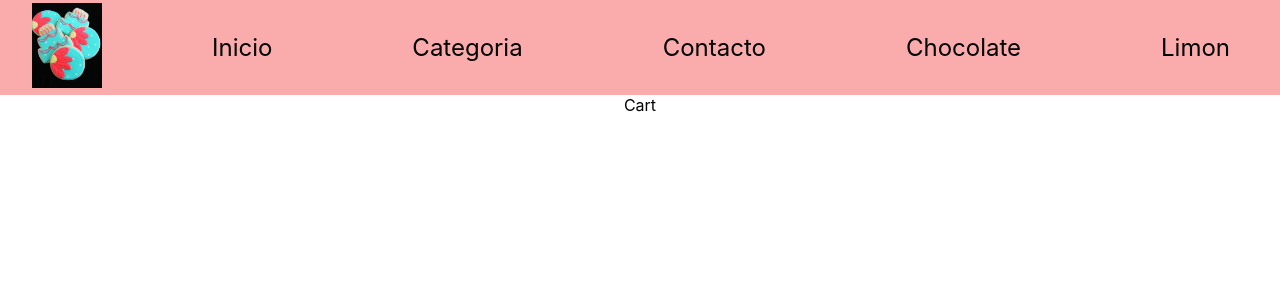
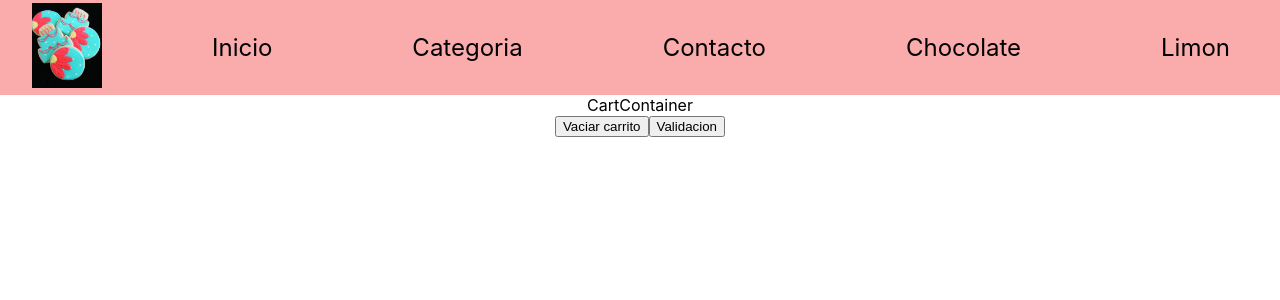
Before and after one commit to nazafili/ReactJS, a React (Create React App) app: page /cart in a window 1280 px wide. Shown: the top 300 px of the page. Built offline with nearby package versions, Linux system fonts and the light colour scheme.

Commit message:
agregamos cart context

```diff
--- a/src/App.js
+++ b/src/App.js
@@ -4,25 +4,31 @@ import ItemListContainer from './components/ItemListContainer/ItemListContainer'
 import ItemDetailContainer from './components/ItemDetailContainer/ItemDetailContainer';
 import { BrowserRouter, Routes, Route } from 'react-router-dom';
 import Contacto from './components/Contacto/Contacto'
-import Cart from './components/Cart/Cart';
+import CartContainer from './components/CartContainer/CartContainer';
+import { CartProvider } from './context/CartContext';
+
 
 function App() {
   return (
+
+    <CartProvider>
       <BrowserRouter>
         <div className="App">
           <div>
             <NavBar />
             <Routes>
               <Route path='/' element={<ItemListContainer greeting="Bienvenidos!" />} />
-            <Route path='/contacto' element={<Contacto/>} />
-            <Route path='/productos' element={<ItemListContainer/>} />
-            <Route path='/productos/:categoryId' element={<ItemListContainer/>} />
-            <Route path='/item/:productId' element={<ItemDetailContainer/>} />
-            <Route path='/cart' element={<Cart/>} />
+              <Route path='/contacto' element={<Contacto />} />
+              <Route path='/productos' element={<ItemListContainer />} />
+              <Route path='/productos/:categoryId' element={<ItemListContainer />} />
+              <Route path='/item/:productId' element={<ItemDetailContainer />} />
+              <Route path='/cart' element={<CartContainer />} />
             </Routes>
           </div>
         </div>
       </BrowserRouter>
+    </CartProvider>
+
   );
 }
 
--- a/src/components/Cart/Cart.jsx
+++ /dev/null
@@ -1,7 +0,0 @@
-const Cart = () => {
-  return (
-    <div>Cart</div>
-  )
-}
-
-export default Cart
--- /dev/null
+++ b/src/components/CartContainer/CartContainer.js
@@ -0,0 +1,22 @@
+import React, { useContext } from 'react';
+import { CartContext } from "../../context/CartContext"
+
+const CartContainer = () => {
+    const {productCartList, removeItem, clear, isInCart} = useContext(CartContext);
+    return (
+        <div>
+            CartContainer
+            <div>
+                {productCartList.map(item => (
+                    <div>
+                    <p>{item.title} - {item.quantity}</p>
+                    <button onClick={()=>removeItem(item.id)}>eliminar producto</button>
+                    </div>
+                ))}
+                <button onClick={clear}>Vaciar carrito</button>
+                <button onClick={()=>isInCart(1)}>Validacion</button>
+            </div>
+        </div>
+    )
+}
+export default CartContainer
--- a/src/components/CartWidget/CartWidget.jsx
+++ b/src/components/CartWidget/CartWidget.jsx
@@ -1,10 +1,15 @@
 import React from 'react'
 import { FontAwesomeIcon } from '@fortawesome/react-fontawesome'
-import { faCoffee, faCartShopping} from '@fortawesome/free-solid-svg-icons'
+import { faCoffee, faCartShopping } from '@fortawesome/free-solid-svg-icons'
+import { Link } from 'react-router-dom';
 
 const CartWidget = () => {
   return (
-    <FontAwesomeIcon icon={faCartShopping}/>
+    <div>
+      <Link to='/cart'>
+        <FontAwesomeIcon icon={faCartShopping} />
+      </Link>
+    </div>
   )
 }
 
--- a/src/components/Item/Item.js
+++ b/src/components/Item/Item.js
@@ -19,7 +19,6 @@ const Item = ({ id, name, price, image, stock }) => {
       <Link to={`/item/${id}`}>
         <button className='btn-detalle'>ver detalle</button>
       </Link>
-      <Counter stock={5} onAdd={onAdd} />
     </div>
   )
 }
--- a/src/components/ItemDetail/ItemDetail.jsx
+++ b/src/components/ItemDetail/ItemDetail.jsx
@@ -1,15 +1,18 @@
-import { useState } from 'react';
+import { useState, useContext } from 'react';
 import Counter from '../Counter/Counter';
 import './ItemDetail.css';
+import { CartContext } from '../../context/CartContext';
 
 
 const ItemDetail = ({ data }) => {
 
+  const {addItem} = useContext(CartContext);
   const [dato, setDato] = useState(0);
 
   const onAdd  = (dato) => {
     console.log('Agregaste: ' + dato + ' tortas a tu carrito')
     setDato(dato);
+    addItem(data, dato);
   }
 
   return (
--- a/src/components/NavBar/NavBar.js
+++ b/src/components/NavBar/NavBar.js
@@ -8,34 +8,32 @@ const NavBar = () => {
         <>
             <div className='navbar-container'>
                 <div>
-                        <Link to="/">
-                            <img width={'70px'} src={logogabriela} alt="logo" />
-                        </Link>
+                    <Link to="/">
+                        <img width={'70px'} src={logogabriela} alt="logo" />
+                    </Link>
                 </div>
                 <div>
                     <ul>
                         <li>
-                            <NavLink className={({isActive})=>isActive ? "clase1" : "clase2"} to="/">Inicio</NavLink>
+                            <NavLink className={({ isActive }) => isActive ? "clase1" : "clase2"} to="/">Inicio</NavLink>
                         </li>
                         <li>
-                            <NavLink className={({isActive})=>isActive ? "clase1" : "clase2"} to="/category">Categoria</NavLink>
+                            <NavLink className={({ isActive }) => isActive ? "clase1" : "clase2"} to="/category">Categoria</NavLink>
                         </li>
                         <li>
-                            <NavLink className={({isActive})=>isActive ? "clase1" : "clase2"} to="/contacto">Contacto</NavLink>
+                            <NavLink className={({ isActive }) => isActive ? "clase1" : "clase2"} to="/contacto">Contacto</NavLink>
                         </li>
                         <li>
-                            <NavLink className={({isActive})=>isActive ? "clase1" : "clase2"} to="/productos/chocolate">Chocolate</NavLink>
+                            <NavLink className={({ isActive }) => isActive ? "clase1" : "clase2"} to="/productos/chocolate">Chocolate</NavLink>
                         </li>
                         <li>
-                            <NavLink className={({isActive})=>isActive ? "clase1" : "clase2"} to="/productos/limon">Limon</NavLink>
+                            <NavLink className={({ isActive }) => isActive ? "clase1" : "clase2"} to="/productos/limon">Limon</NavLink>
                         </li>
                     </ul>
                 </div>
-                <Link to="/cart">
                 <div className='CartWidget'>
                     <CartWidget />
                 </div>
-                </Link>
             </div>
         </>
     )
--- /dev/null
+++ b/src/context/CartContext.js
@@ -0,0 +1,52 @@
+import React, { useState } from "react";
+
+export const CartContext = React.createContext();
+
+export const CartProvider = ({ children }) => {
+  const [productCartList, setProductCartList] = useState([]);
+
+  const isInCart = (productId) => {
+    const productExist = productCartList.some(item => item.id === productId);
+    return productExist;
+  }
+
+  const addItem = (item, quantity) => {
+    console.log('item', item, 'quantity', quantity)
+    const newProduct = {
+      ...item,
+      quantity
+    }
+    console.log('newProduct', newProduct);
+    const newArreglo = [...productCartList];
+    newArreglo.push(newProduct);
+    setProductCartList(newArreglo);
+
+
+    if (isInCart(item.id)) {
+      const productPos = productCartList.findIndex(product => product.id === item.id)
+      const newArreglo = [...productCartList];
+      newArreglo[productPos].quantity = newArreglo[productPos].quantity + quantity;
+      setProductCartList(newArreglo);
+    } else {
+      const newArreglo = [...productCartList];
+      newArreglo.push(newProduct);
+      setProductCartList(newArreglo);
+    }
+  }
+
+  const removeItem = (itemId) => {
+    console.log('itemId', itemId);
+    const newArreglo = productCartList.filter(product => product.id !== itemId);
+    setProductCartList(newArreglo);
+  }
+
+  const clear = () => {
+    setProductCartList([]);
+  }
+
+  return (
+    <CartContext.Provider value={{ productCartList, addItem, removeItem, clear, isInCart }}>
+      {children}
+    </CartContext.Provider>
+  )
+}
```
Lines whose indentation alone changed are shown as unchanged.
